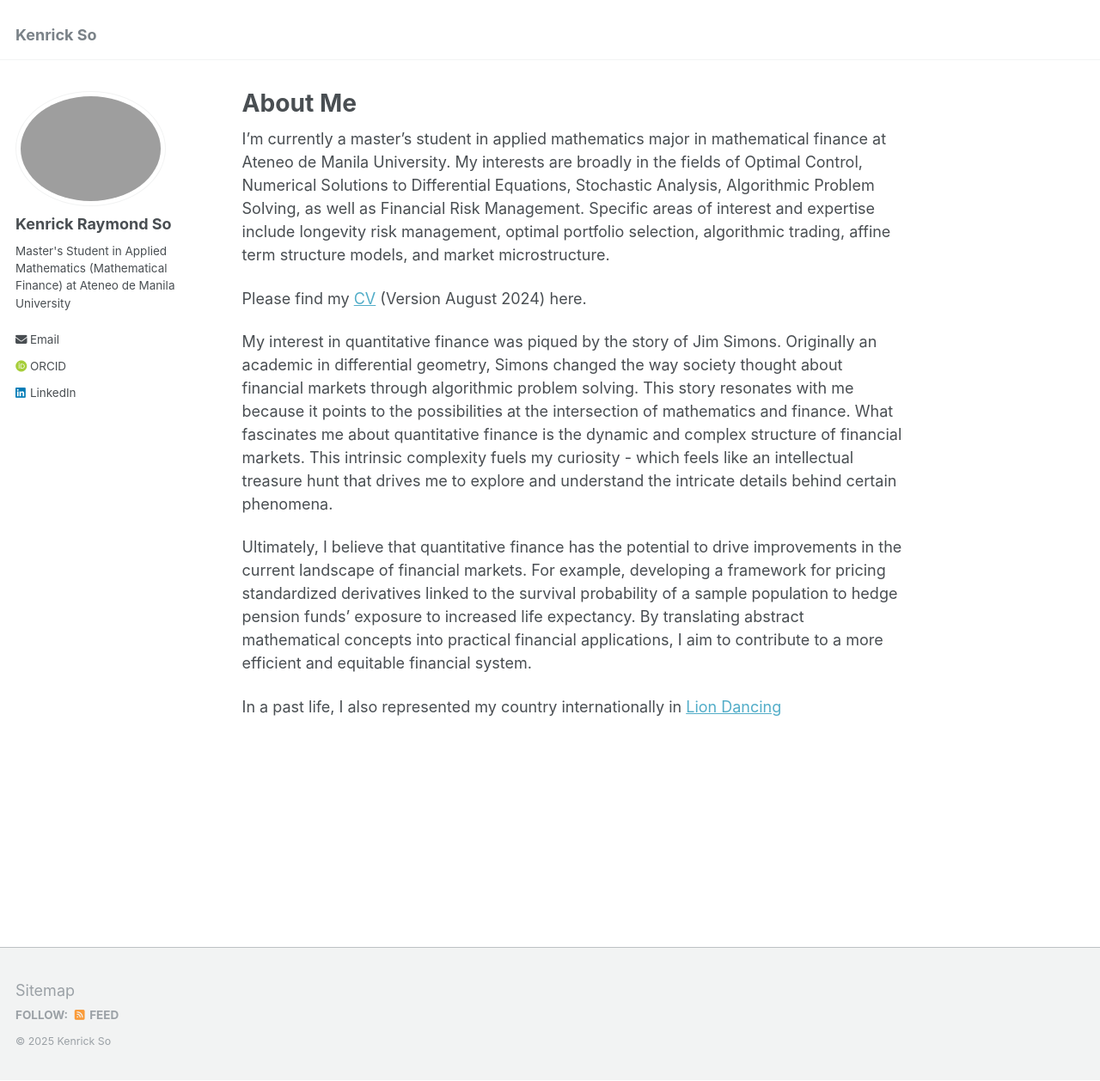
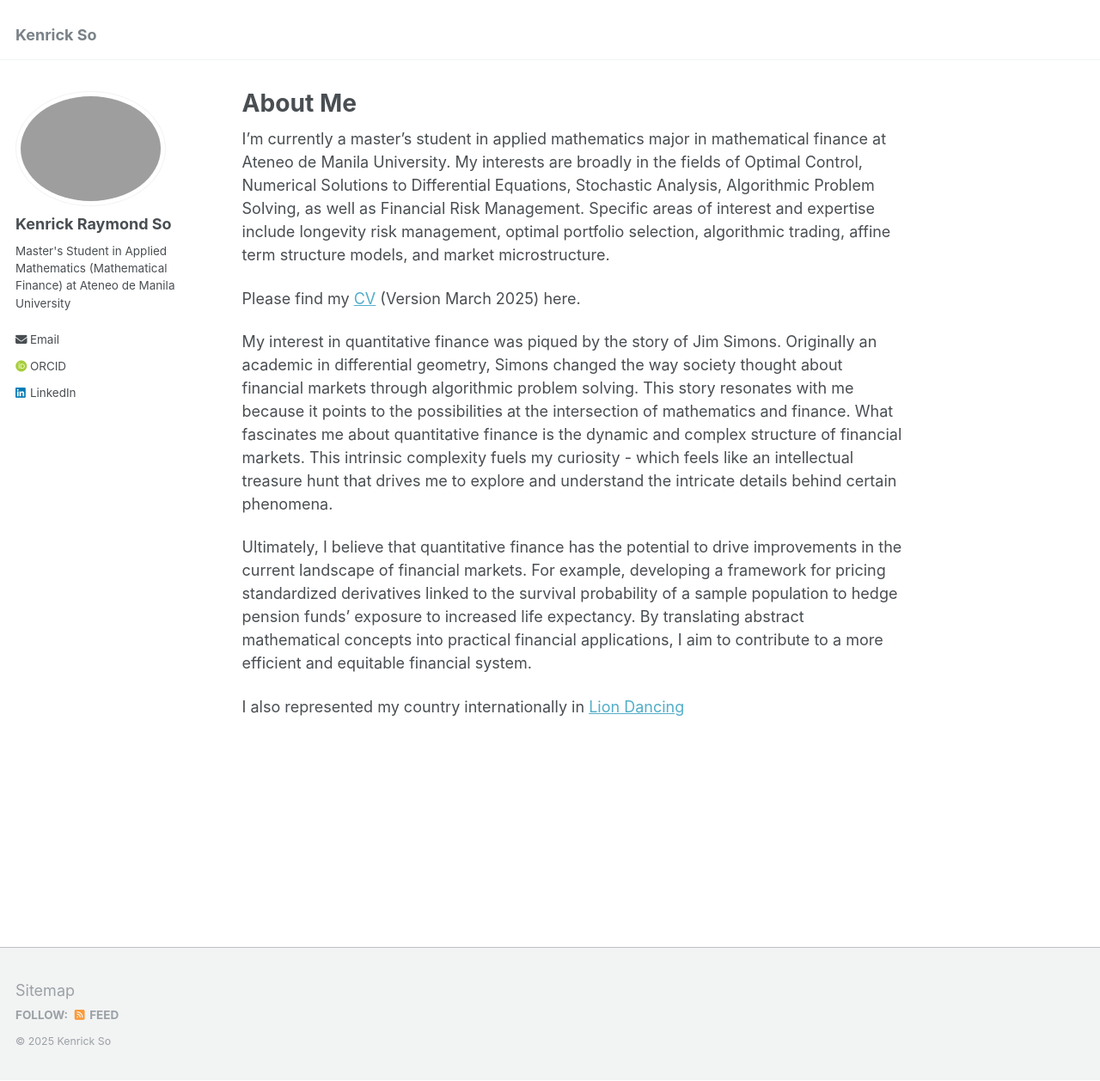
Before and after one commit to kenrickraymond/kenrickraymond.github.io, a Jekyll site: the page built from _pages/about.md, in a window 1280 px wide and 1258 px high. Shown: the whole window at 86% size. Built offline with Jekyll 4.4.1, drawn with Linux system fonts in a browser that asks for light colours; some web fonts are replaced.

Commit message:
updated CV

```diff
--- a/_pages/about.md
+++ b/_pages/about.md
@@ -8,10 +8,10 @@ redirect_from:
 ---
 I'm currently a master's student in applied mathematics major in mathematical finance at Ateneo de Manila University. My interests are broadly in the fields of Optimal Control, Numerical Solutions to Differential Equations, Stochastic Analysis, Algorithmic Problem Solving, as well as Financial Risk Management. Specific areas of interest and expertise include longevity risk management, optimal portfolio selection, algorithmic trading, affine term structure models, and market microstructure.
 
-Please find my [CV](https://kenrickraymond.github.io/files/KENRICK_RAYMOND_SO_ACADEMIC_CV.pdf) (Version August 2024) here.
+Please find my [CV](https://kenrickraymond.github.io/files/KENRICK_RAYMOND_SO_ACADEMIC_CV.pdf) (Version March 2025) here.
 
 My interest in quantitative finance was piqued by the story of Jim Simons. Originally an academic in differential geometry, Simons changed the way society thought about financial markets through algorithmic problem solving. This story resonates with me because it points to the possibilities at the intersection of mathematics and finance. What fascinates me about quantitative finance is the dynamic and complex structure of financial markets. This intrinsic complexity fuels my curiosity - which feels like an intellectual treasure hunt that drives me to explore and understand the intricate details behind certain phenomena.
 
 Ultimately, I believe that quantitative finance has the potential to drive improvements in the current landscape of financial markets. For example, developing a framework for pricing standardized derivatives linked to the survival probability of a sample population to hedge pension funds' exposure to increased life expectancy. By translating abstract mathematical concepts into practical financial applications, I aim to contribute to a more efficient and equitable financial system.
 
-In a past life, I also represented my country internationally in [Lion Dancing](https://kenrickraymond.github.io/images/Malaysia.jpg)
+I also represented my country internationally in [Lion Dancing](https://kenrickraymond.github.io/images/Malaysia.jpg)
```
Also changed, not shown: _portfolio/portfolio-1.md (+1 -2 lines), _portfolio/portfolio-2.md (+1 -1 lines), _portfolio/portfolio-3.md (+1 -1 lines), _portfolio/portfolio-4.md (+1 -1 lines), 1 other file.
